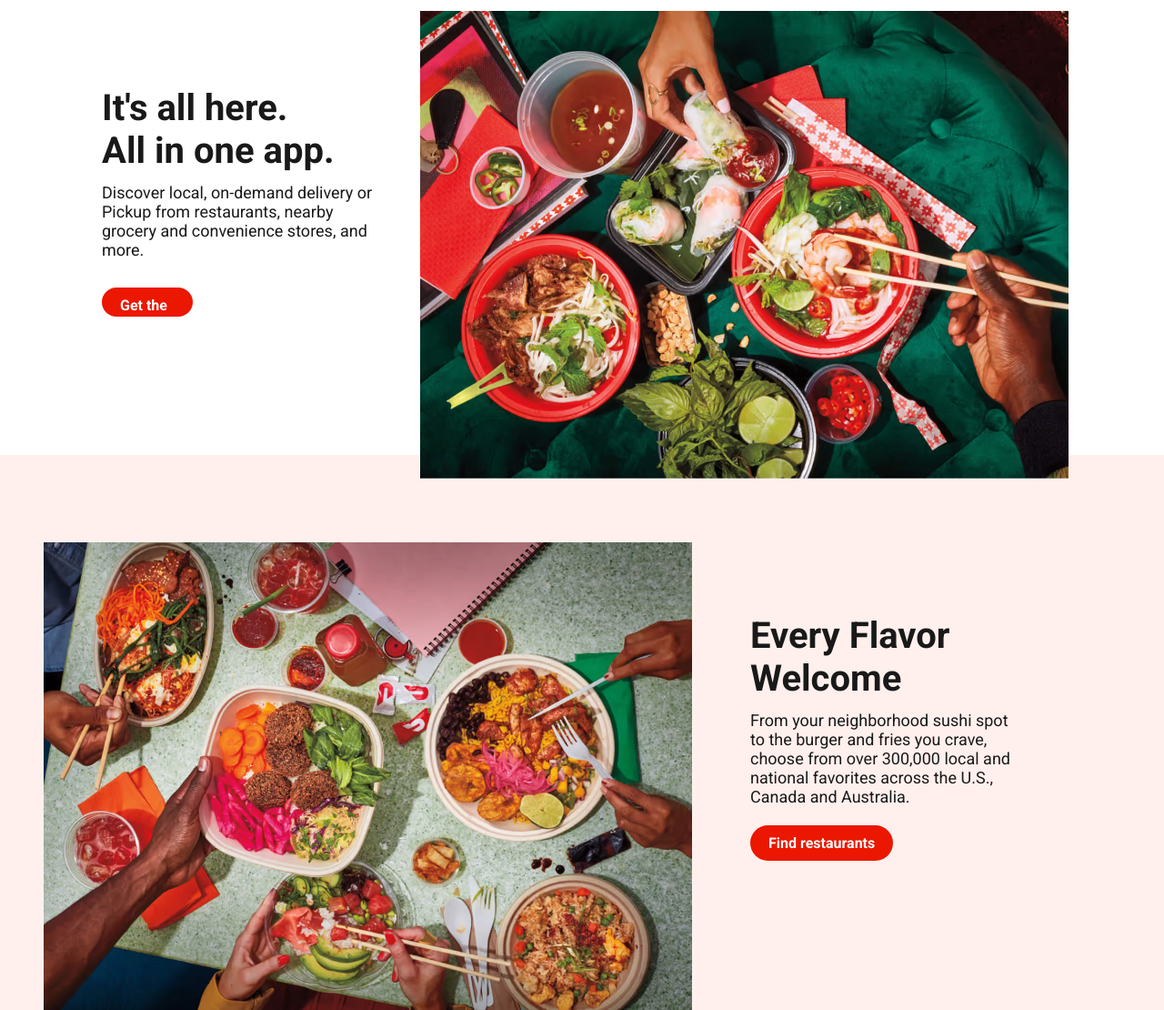
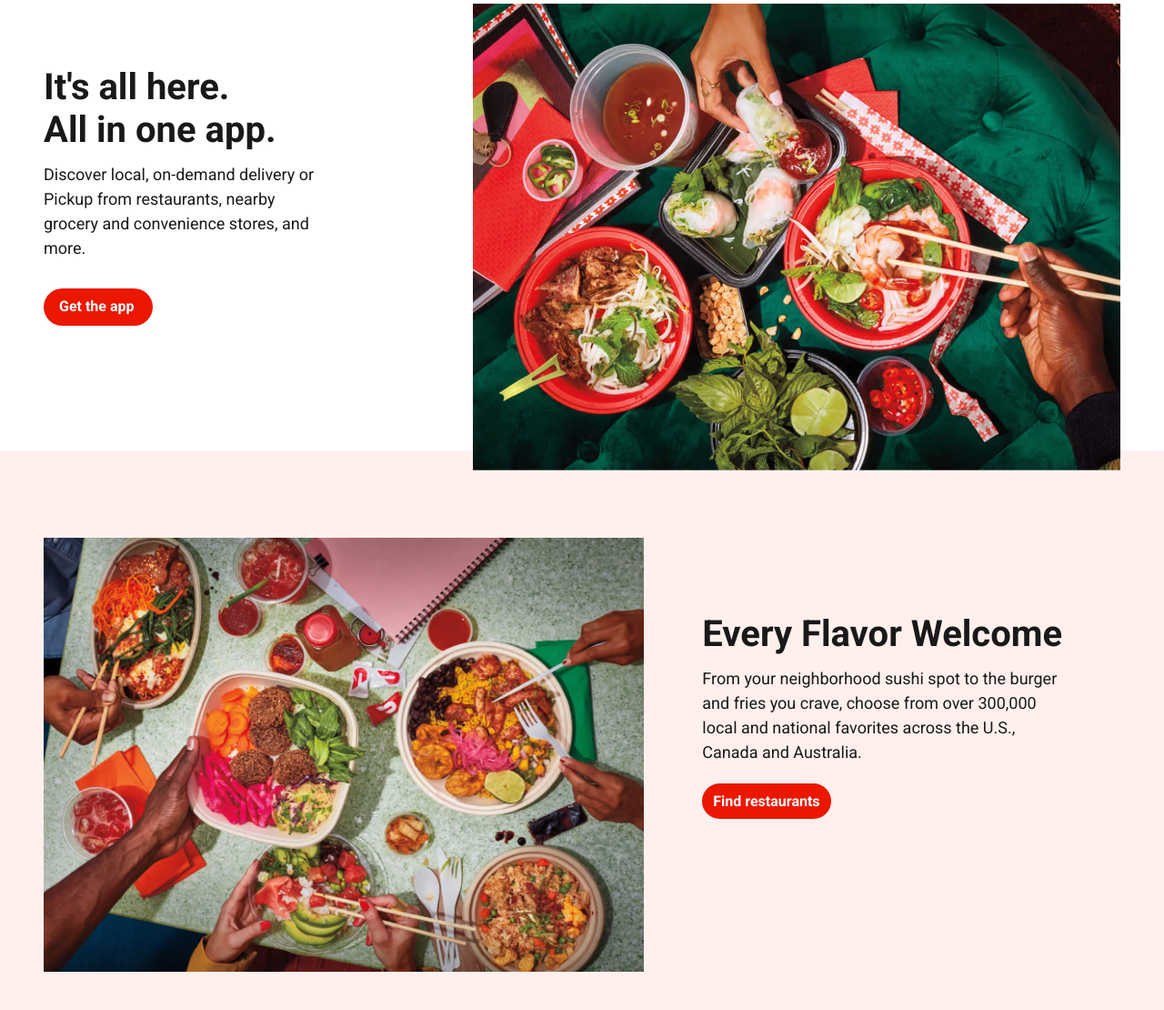
Before and after one commit to Aswin-Kuriakose/DoorDash, a plain HTML site: page index.html in a window 1280 px wide. Shown: the part 1150-2260 px from the top of the page at 91% size. Drawn offline with Linux system fonts and the light colour scheme.

Commit message:
final adjustments

```diff
--- a/index.html
+++ b/index.html
@@ -174,8 +174,10 @@
                 Get the app
             </a>
         </div>
-        <img src="/assets/images/all_in_one.avif" alt="eating food">
-    </section>
+        <div class="sec2img">
+            <img src="/assets/images/all_in_one.avif" alt="eating food">
+        </div>
+        </section>
     <div class="section3-bg">
         <section class="sec3">
             <img src="/assets/images/ev_fla_wel_alt.avif" alt="eating food ">
--- a/styles1200.css
+++ b/styles1200.css
@@ -10,6 +10,9 @@
     }
     .welcome-input button svg {
         color: #fff;
+    }
+    .welcome-text h2 {
+        margin: 47px 0 32px 0;
     }
     .sec1 {
         width: 1184px;
@@ -45,7 +48,9 @@
         margin-bottom: -26px;
         flex-direction: row;
         align-items:center;
-
+    }
+    .sec2 img {
+        width: 712px;
     }
     .sec2-text {
         margin :0 0 96px 0;
@@ -57,9 +62,21 @@
         font-size: 18px;
         margin: 12px 0 12px 0;
     }
+    .sec3-text, .sec2-text {
+        width: 410px;
+    }
     .sec2 a,.sec3 a {
         font-size: 16px;
-        padding: 10px 20px;
+        padding-top: 10px;
+        padding-bottom: 10px;
+        line-height: 18px;
+    }
+    .sec3 .big-text {
+        white-space: nowrap;
+    }
+    .sec2 a {
+        width: 120px;
+        padding:11px 16px 30px 17px;
     }
     .sec3 {
         flex-direction: row;
--- a/styles320.css
+++ b/styles320.css
@@ -93,7 +93,7 @@ header {
 }
 .welcome-input button  {
     padding: 0px;
-    margin-left: 8px;
+    margin-right: 4px;
 }
 .welcome-link {
     margin: 18px 0;
@@ -199,7 +199,7 @@ header {
 .sec2 a {
     width: 100px;
     height: 32px;
-    padding: 6px 12px;
+    padding: 7px 12px 6px 12px;
     font-size: 14px;
     font-weight: bold;
     background: #eb1700;
@@ -209,6 +209,8 @@ header {
 .small-text {
     font-size: 14px;
     color: var(--text);
+    margin-top: 8px;
+    line-height: 1.5em;
 }
 .section3-bg {
     background: rgb(255, 240, 237);
--- a/styles413.css
+++ b/styles413.css
@@ -9,4 +9,20 @@
     .sec1-text h2 {
         white-space: nowrap;
     }
+    .sec2 {
+        display: flex;
+        flex-flow: column-reverse;
+        padding: 0px;}
+    .sec2img {
+        padding-left: 64px;
+    }
+    .sec2-text {
+        padding: 0 82px 0 16px;
+        margin: 20px auto 0px;
+        left: 0px;
+    }
+
+    .sec2-text > * {
+        width: 300px;
+    }
 }
--- a/styles770.css
+++ b/styles770.css
@@ -6,7 +6,6 @@
     }
     .welcome h2 {
     position: relative;
-    left: 30px;
     line-height: 1.3em;
     margin-left: 0;
     margin-right: 0;
@@ -30,7 +29,9 @@
         margin: 32px 0px;
     }
     .scooter, .store, .mobile {
-        width: 470px;
+        width: 475px;
+        max-width: 500px;
+        padding: 16px;
     }
     .sec1 h3 {
         font-size: 18px;
@@ -39,40 +40,46 @@
         font-size: 14px;
     }
     .sec2 {
+        width: 100%;
         flex-direction: row;
+        justify-content: space-between;
+        align-items: center;
         margin-top: 50px;
         margin-bottom: -16px;
-        gap: 50px;
     }
     .welcome-input input {
         width: 325px;
         margin: 0 0 0 8px;
     }
-
-
-
+    .sec2img {
+        padding: 0px;
+    }
     .sec2-text{
-        margin: 0 0 96px 64px ;
+        margin: 0 20px 96px 64px ;
         padding: 0;
     }
     .sec2 img {
         margin: 0px;
-        width: 40vw;
-        flex-grow: 1;
+        /* width: 40vw; */
+        /* flex-grow: 1; */
         min-width: 425px;
-        max-width: 713px;
+        max-width: 555px;
     }
     .sec3 {
+        width: 100%;
+        /* max-width: 960px; */
         padding: 96px 0;
         margin: 0px;
         display: flex;
+        align-items: center;
     }
     .sec3 img {
         margin: 0px;
         width: 40vw;
+        max-width: 1000px;
         min-width: 425px;
         flex-grow: 1;
-        max-width: 713px;
+        max-width: 555px;
     }
     .sec3-text {
         margin: 0 64px 96px 64px;
--- a/styles960.css
+++ b/styles960.css
@@ -6,8 +6,11 @@
         justify-content: center;
         align-items:center;
     }
+    .welcome-text {
+        width: 670px;
+    }
     .welcome h2 {
-        margin:50px 0 35px -150px ;
+        /* margin:50px 0 35px -150px ; */
         position:static;
         font-size: 62px;
         line-height: 1.2em;
@@ -31,6 +34,12 @@
     }
     header {
         height: 580px;
+    }
+    .sec2 img {
+        max-width: 713px;
+    }
+    .sec3 img {
+        max-width: 713px;
     }
     .first-row {
         width: 90%;
```
